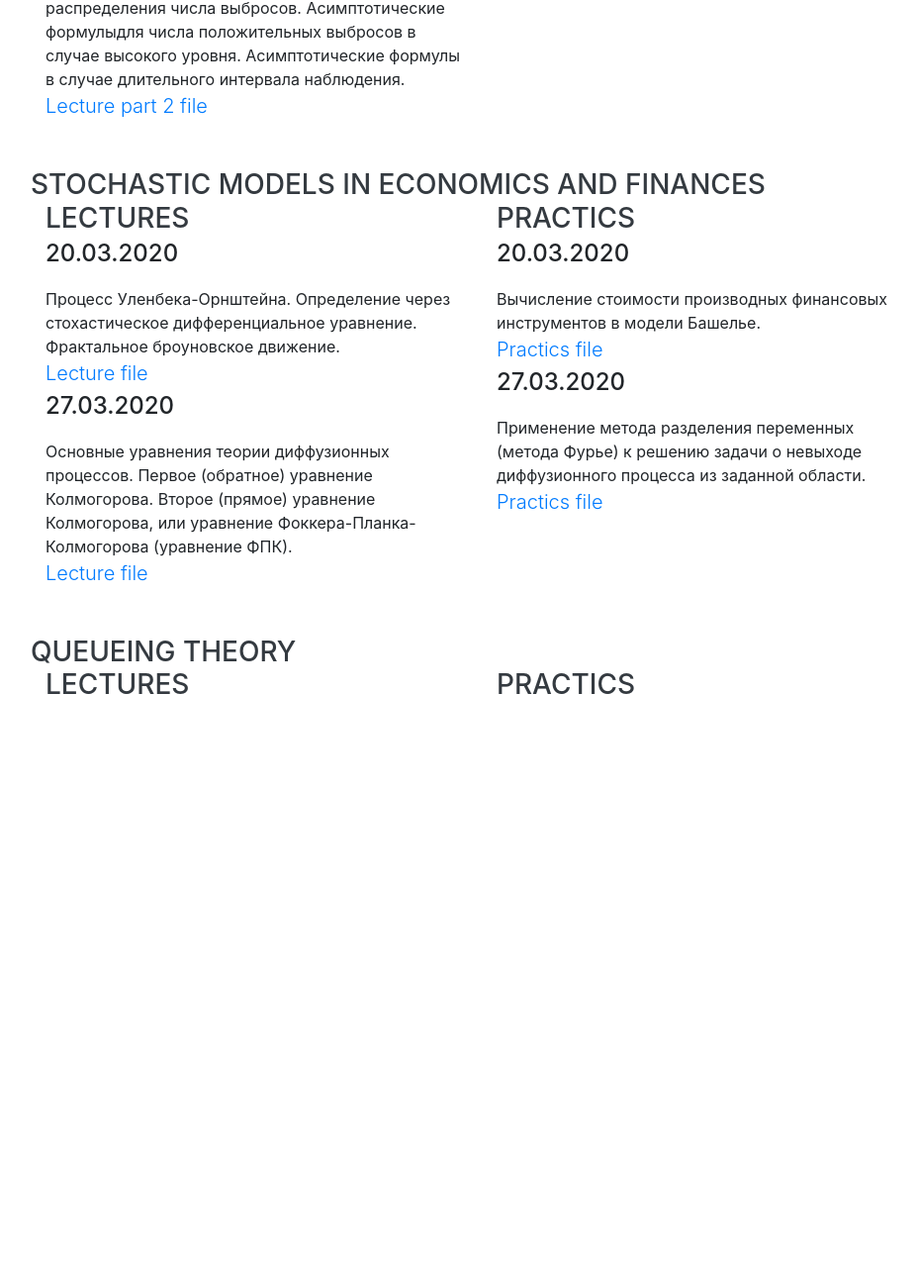
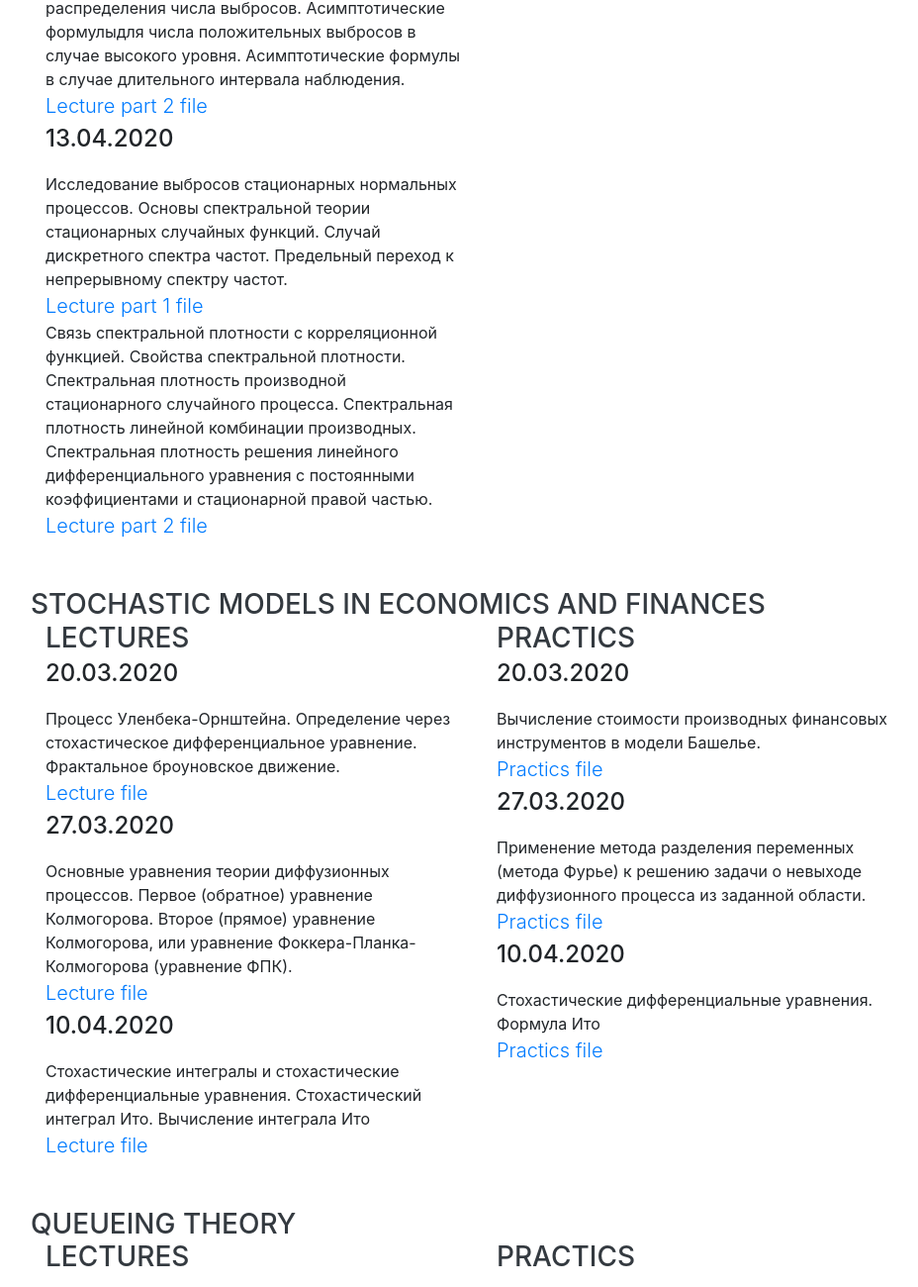
Before and after one commit to zayoleg/zayoleg.github.io, a website with bundled scripts: page index.html in a window 1280 px wide. Shown: the part 2860-4160 px from the top of the page at 99% size, without its empty margins (289-1217 px from the left). Before the commit the page ends 3665 px from the top, so only its background shows below. Built offline with nearby package versions, Linux system fonts and the light colour scheme; a web font is replaced by a local one.

Commit message:
new lectures and practics

```diff
--- a/index.html
+++ b/index.html
@@ -147,6 +147,17 @@
 					<a class="lead mb-5" href="/files/Lecture_RFT_06_04_b.pdf">Lecture part 2 file</a>
 					<br/>
     	        </div>
+				<div>
+	    	        <div class="subheading mb-3">13.04.2020</div>
+					Исследование выбросов стационарных нормальных процессов. Основы спектральной теории стационарных случайных функций. Случай дискретного спектра частот. Предельный переход к непрерывному спектру частот.
+	        	    <br/>
+	        	    <a class="lead mb-5" href="/files/Lecture_RFT_13_04_a.pdf">Lecture part 1 file</a>
+    	        	<br/>
+		            Связь спектральной плотности с корреляционной функцией. Свойства спектральной плотности. Спектральная плотность производной стационарного случайного процесса. Спектральная плотность линейной комбинации производных. Спектральная плотность решения линейного дифференциального уравнения с постоянными коэффициентами  и стационарной правой частью.
+	        	    <br/>
+					<a class="lead mb-5" href="/files/Lecture_RFT_13_04_b.pdf">Lecture part 2 file</a>
+					<br/>
+    	        </div>
     	      </div>
         	</div>
         	<div class="col-6">
@@ -185,6 +196,12 @@
 	        	    <br/>
     	        	<a class="lead mb-5" href="/files/Lecture_SMEF_27_03.pdf">Lecture file</a>
 	    	    </div>
+				<div>
+	        	    <div class="subheading mb-3">10.04.2020</div>
+					Стохастические интегралы и стохастические дифференциальные уравнения. Стохастический интеграл Ито. Вычисление интеграла Ито
+	        	    <br/>
+    	        	<a class="lead mb-5" href="/files/Lecture_SMEF_10_04.pdf">Lecture file</a>
+	    	    </div>
     	      </div>
         	</div>
         	<div class="col-6">
@@ -201,6 +218,12 @@
 	    	        Применение метода разделения переменных (метода Фурье) к решению задачи о невыходе диффузионного процесса из заданной области.
 	        	    <br/>
 	        	    <a class="lead mb-5" href="/files/Practics_SMEF_27_03.pdf">Practics file</a>
+    	        </div>
+				<div>
+	    	        <div class="subheading mb-3">10.04.2020</div>
+	    	        Стохастические дифференциальные уравнения. Формула Ито
+	        	    <br/>
+	        	    <a class="lead mb-5" href="/files/Practics_SMEF_10_04.pdf">Practics file</a>
     	        </div>
     	      </div>
         	</div>
```
Also changed, not shown: 4 other files.
